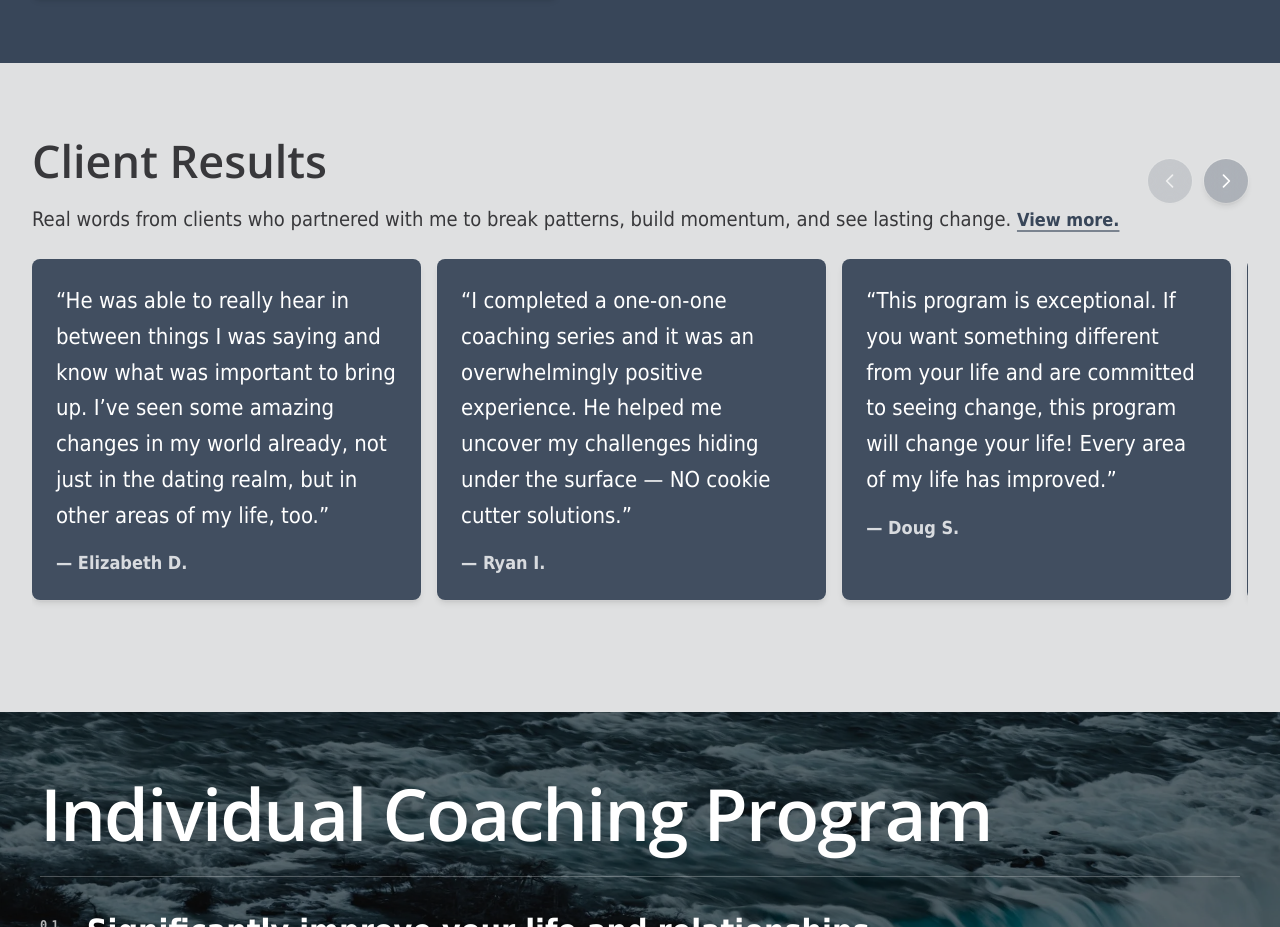
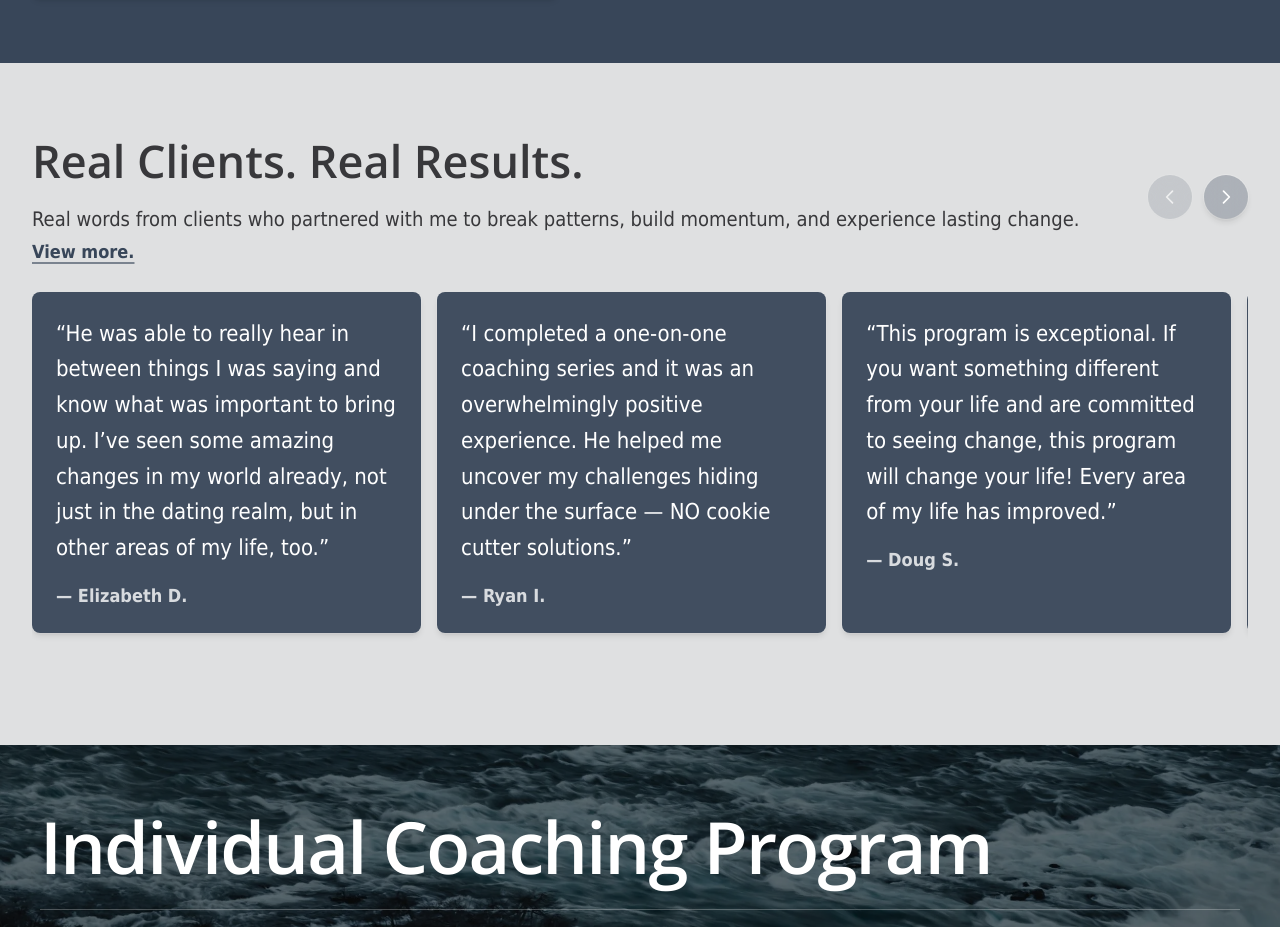
Before and after one commit to michaelzick/michaelzick.com, a Next.js app: page / in a window 1280 px wide. Shown: the part 3902-4829 px from the top of the page. Built offline with nearby package versions, Linux system fonts and the light colour scheme.

Commit message:
feat: update testimonials section heading and introductory paragraph text

```diff
--- a/components/sections/TestimonialsCarouselSection.tsx
+++ b/components/sections/TestimonialsCarouselSection.tsx
@@ -89,9 +89,8 @@ export function TestimonialsCarouselSection({
     <section
       id="testimonials"
       ref={sectionRef}
-      className={`bg-[rgb(var(--light-grey))] px-6 pt-12 pb-16 text-default-grey md:px-8 md:pt-16 md:pb-24 transition-opacity duration-700 ease-out ${
-        isVisible ? 'opacity-100' : 'opacity-0'
-      }`}
+      className={`bg-[rgb(var(--light-grey))] px-6 pt-12 pb-16 text-default-grey md:px-8 md:pt-16 md:pb-24 transition-opacity duration-700 ease-out ${isVisible ? 'opacity-100' : 'opacity-0'
+        }`}
       style={{ scrollMarginTop }}
     >
       <div className="mx-auto max-w-[1400px] space-y-6">
@@ -102,10 +101,10 @@ export function TestimonialsCarouselSection({
               className={`text-[45px] font-semibold transition-opacity duration-700 ease-out ${isVisible ? 'opacity-100' : 'opacity-0'
                 }`}
             >
-              Client Results
+              Real Clients. Real Results.
             </h2>
             <p className="text-[20px] leading-relaxed">
-              Real words from clients who partnered with me to break patterns, build momentum, and see lasting change.{' '}
+              Real words from clients who partnered with me to break patterns, build momentum, and experience lasting change.{' '}
               <a
                 href="/testimonials"
                 className="text-[18px] font-semibold text-dark-blue underline decoration-dark-blue/60 decoration-2 underline-offset-4 transition hover:text-dark-blue/80"
@@ -141,9 +140,8 @@ export function TestimonialsCarouselSection({
         </div>
 
         <div
-          className={`relative transition-all duration-700 ease-out delay-200 ${
-            isVisible ? 'opacity-100 translate-y-0' : 'opacity-0 translate-y-4'
-          }`}
+          className={`relative transition-all duration-700 ease-out delay-200 ${isVisible ? 'opacity-100 translate-y-0' : 'opacity-0 translate-y-4'
+            }`}
         >
           <div
             ref={scrollRef}
```
